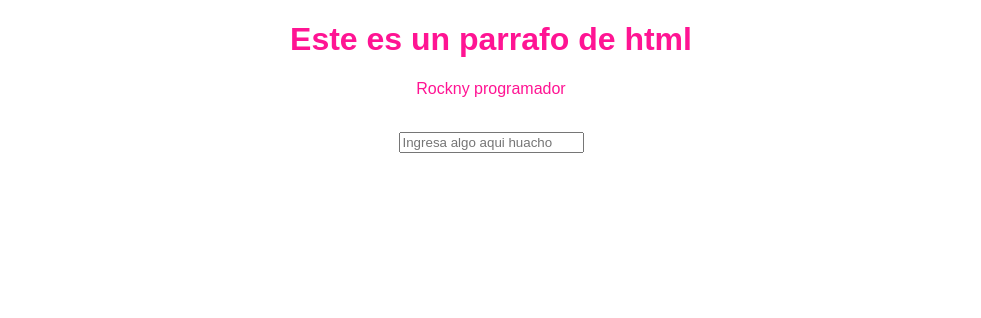
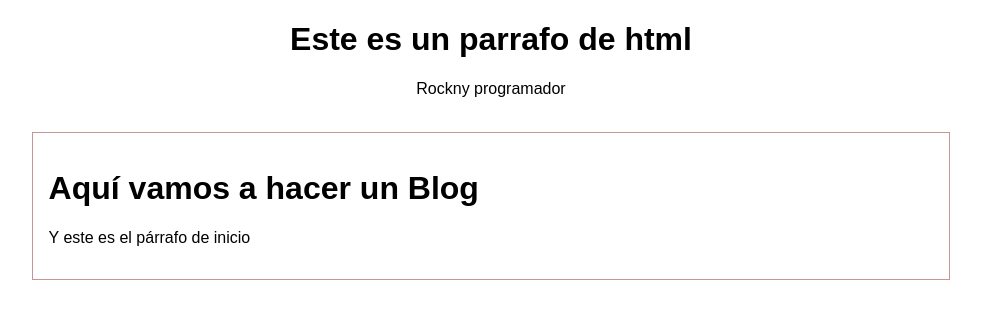
Before and after one commit to chrockny/hyperblog, a plain HTML site: page blogpost.html in a window 1280 px wide. Shown: the whole page, without its empty margins (149-1130 px from the left). Drawn offline with Linux system fonts and the light colour scheme.

Commit message:
Un nuevo commit con git commit -am

```diff
--- a/blogpost.html
+++ b/blogpost.html
@@ -8,12 +8,17 @@
     <title>El titulo del Post</title>
 </head>
 <body>
-    <h1>Este es un parrafo de html</h1>
-    <p>Rockny programador</p><br>
-    <form>
-        <input type="text" placeholder="Ingresa algo aqui huacho">
+    <header>
+        <h1>Este es un parrafo de html</h1>
+        <p>Rockny programador</p><br>
+    </header>
+    <div class="container">
+        <div class="post">
+            <h1>Aquí vamos a hacer un Blog</h1>
+            <p>Y este es el párrafo de inicio</p>
+        </div>
+    </div>
 
-    </form>
 
 </body>
 </html>
--- a/styles/style.css
+++ b/styles/style.css
@@ -1,5 +1,13 @@
 body{
     text-align: center;
     font-family: Arial, Helvetica, sans-serif;
-    color:deeppink
+    color:rgb(0, 0, 0)
 }
+
+.container{
+    width:70%;
+    padding:1em;
+    text-align:left;
+    margin:0 auto;
+    border:1px solid rgb(199, 149, 149);
+}
```
